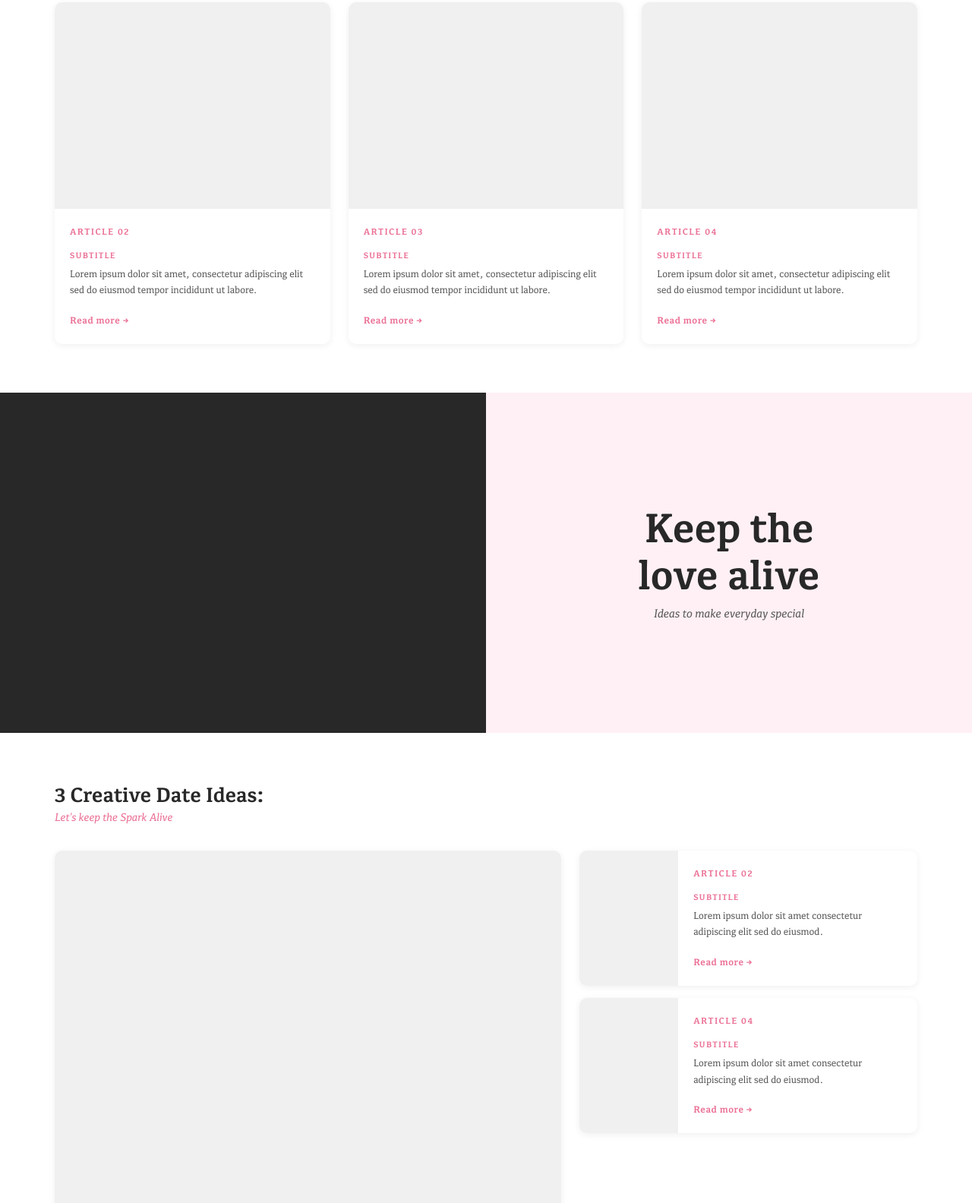
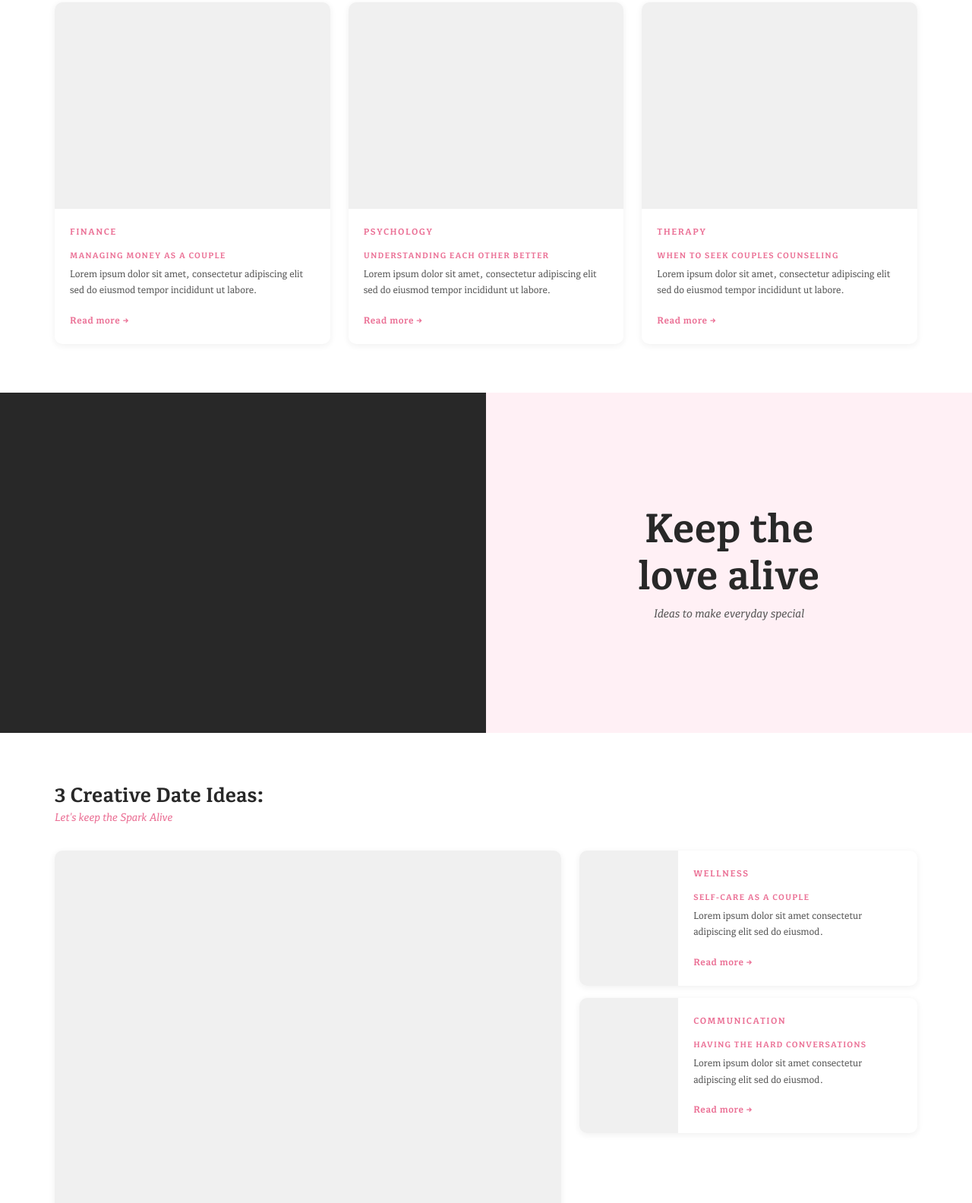
Before and after one commit to saragismondi/say-yes, a plain HTML site: page marriage.html in a window 1280 px wide. Shown: the part 1398-2982 px from the top of the page at 76% size. Drawn offline with Linux system fonts and the light colour scheme.

Commit message:
Fix: About hero title + Marriage article topics
- about.html: hero title corregido de "Marriage & Relationships" a "About Said Yes"
- marriage.html: eyebrows actualizados a Finance / Psychology / Therapy /
  Wellness / Communication para reflejar el contenido real de la sección

```diff
--- a/marriage.html
+++ b/marriage.html
@@ -107,8 +107,8 @@
               <!-- <img src="img/marriage-02.jpg" alt="Article 02"> -->
             </div>
             <div class="card-body">
-              <p class="eyebrow">Article 02</p>
-              <p class="card-label">Subtitle</p>
+              <p class="eyebrow">Finance</p>
+              <p class="card-label">Managing Money as a Couple</p>
               <p class="card-excerpt">Lorem ipsum dolor sit amet, consectetur adipiscing elit sed do eiusmod tempor incididunt ut labore.</p>
               <a href="#" class="read-more">Read more →</a>
             </div>
@@ -116,11 +116,11 @@
 
           <article class="card">
             <div class="card-img img-placeholder">
-              <!-- <img src="img/marriage-03.jpg" alt="Article 03"> -->
+              <!-- <img src="img/marriage-03.jpg" alt="Psychology article"> -->
             </div>
             <div class="card-body">
-              <p class="eyebrow">Article 03</p>
-              <p class="card-label">Subtitle</p>
+              <p class="eyebrow">Psychology</p>
+              <p class="card-label">Understanding Each Other Better</p>
               <p class="card-excerpt">Lorem ipsum dolor sit amet, consectetur adipiscing elit sed do eiusmod tempor incididunt ut labore.</p>
               <a href="#" class="read-more">Read more →</a>
             </div>
@@ -128,11 +128,11 @@
 
           <article class="card">
             <div class="card-img img-placeholder">
-              <!-- <img src="img/marriage-04.jpg" alt="Article 04"> -->
+              <!-- <img src="img/marriage-04.jpg" alt="Therapy article"> -->
             </div>
             <div class="card-body">
-              <p class="eyebrow">Article 04</p>
-              <p class="card-label">Subtitle</p>
+              <p class="eyebrow">Therapy</p>
+              <p class="card-label">When to Seek Couples Counseling</p>
               <p class="card-excerpt">Lorem ipsum dolor sit amet, consectetur adipiscing elit sed do eiusmod tempor incididunt ut labore.</p>
               <a href="#" class="read-more">Read more →</a>
             </div>
@@ -190,8 +190,8 @@
                 <!-- <img src="img/date-02.jpg" alt="Article 02"> -->
               </div>
               <div class="card-body">
-                <p class="eyebrow">Article 02</p>
-                <p class="card-label">Subtitle</p>
+                <p class="eyebrow">Wellness</p>
+                <p class="card-label">Self-Care as a Couple</p>
                 <p class="card-excerpt">Lorem ipsum dolor sit amet consectetur adipiscing elit sed do eiusmod.</p>
                 <a href="#" class="read-more">Read more →</a>
               </div>
@@ -199,11 +199,11 @@
 
             <article class="featured-side-card">
               <div class="featured-side-card__img img-placeholder">
-                <!-- <img src="img/date-04.jpg" alt="Article 04"> -->
+                <!-- <img src="img/date-04.jpg" alt="Communication article"> -->
               </div>
               <div class="card-body">
-                <p class="eyebrow">Article 04</p>
-                <p class="card-label">Subtitle</p>
+                <p class="eyebrow">Communication</p>
+                <p class="card-label">Having the Hard Conversations</p>
                 <p class="card-excerpt">Lorem ipsum dolor sit amet consectetur adipiscing elit sed do eiusmod.</p>
                 <a href="#" class="read-more">Read more →</a>
               </div>
```
Also changed, not shown: about.html (+1 -1 lines).
